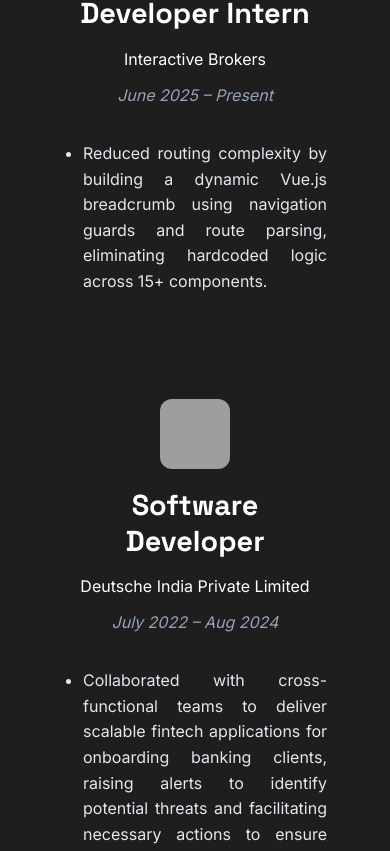
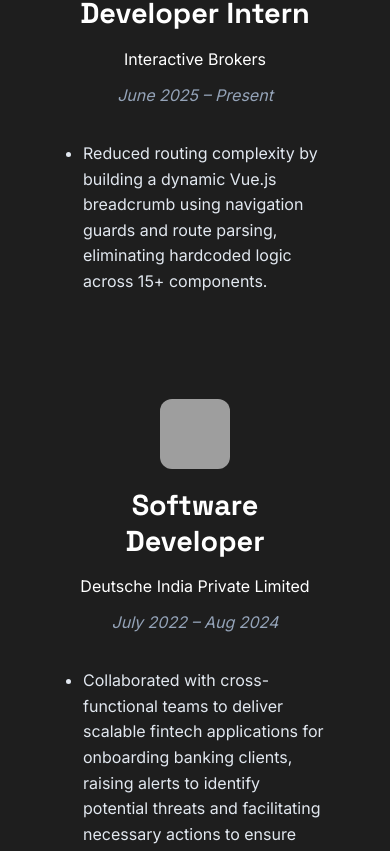
Before and after one commit to Khushi2405/my-portfolio, a React (Create React App) app: page / in a window 390 px wide. Shown: the part 1225-2076 px from the top of the page. Built offline with nearby package versions, Linux system fonts and the light colour scheme; grey boxes are pictures that could not be loaded.

Commit message:
readme updated

```diff
--- a/src/styles/experiences.css
+++ b/src/styles/experiences.css
@@ -141,6 +141,6 @@
 
   .experience-details li {
     font-size: 1rem;
-    text-align: justify;
+    text-align: left;
   }
 }
--- a/src/styles/projects.css
+++ b/src/styles/projects.css
@@ -161,7 +161,7 @@
 
   .project-text ul li {
     font-size: 1rem;
-    text-align: justify;
+    text-align: left;
   }
 
 }
```
Also changed, not shown: 1 other file (tests, documents, lock files or other folders).
